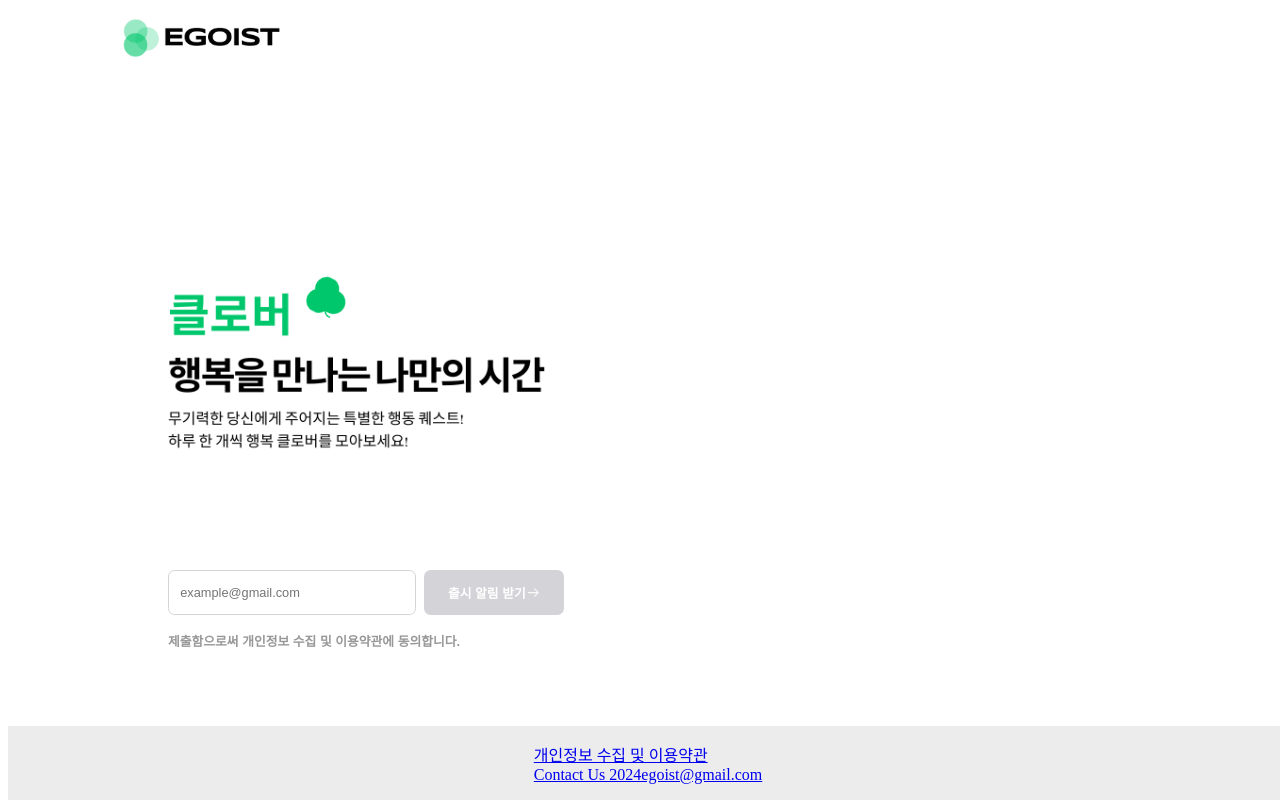
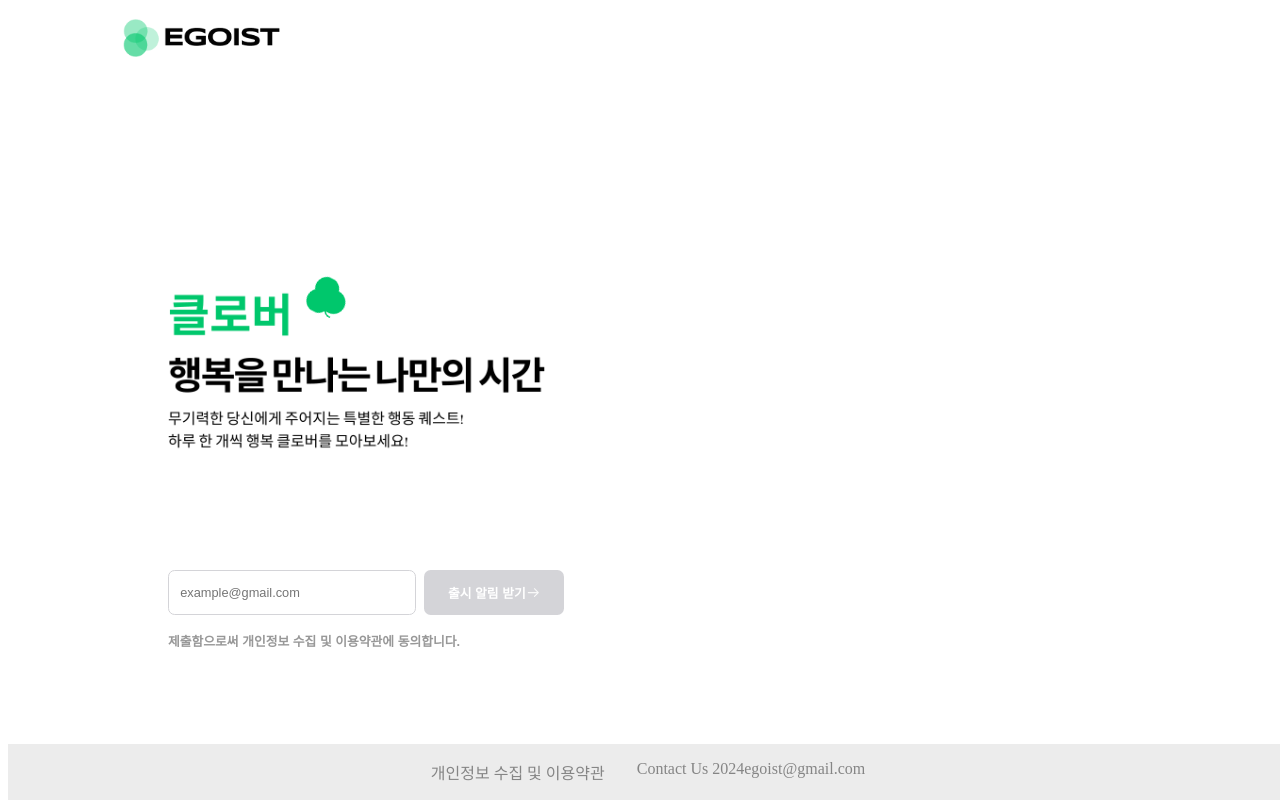
Before and after one commit to clovar24/clovar24.github.io, a React (Create React App) app: page / in a window 1280 px wide. Shown: the top 800 px of the page. Built offline with nearby package versions, Linux system fonts and the light colour scheme.

Commit message:
clovar 페이지

```diff
--- a/src/footer/Footer.jsx
+++ b/src/footer/Footer.jsx
@@ -3,9 +3,10 @@ import React from "react";
 export default function Footer() {
   return (
     <div className="footer">
-     <a href="https://team-egoist.notion.site/8d564ee4df9d4a73bd3c0126a38b58d0?pvs=4">
+      {/* <a href="https://team-egoist.notion.site/8d564ee4df9d4a73bd3c0126a38b58d0?pvs=4">  */}
       <div>개인정보 수집 및 이용약관</div>
-      <div>Contact Us 2024egoist@gmail.com</div></a>
+      <div>Contact Us 2024egoist@gmail.com</div>
+      {/* </a> */}
     </div>
   );
 }
```
